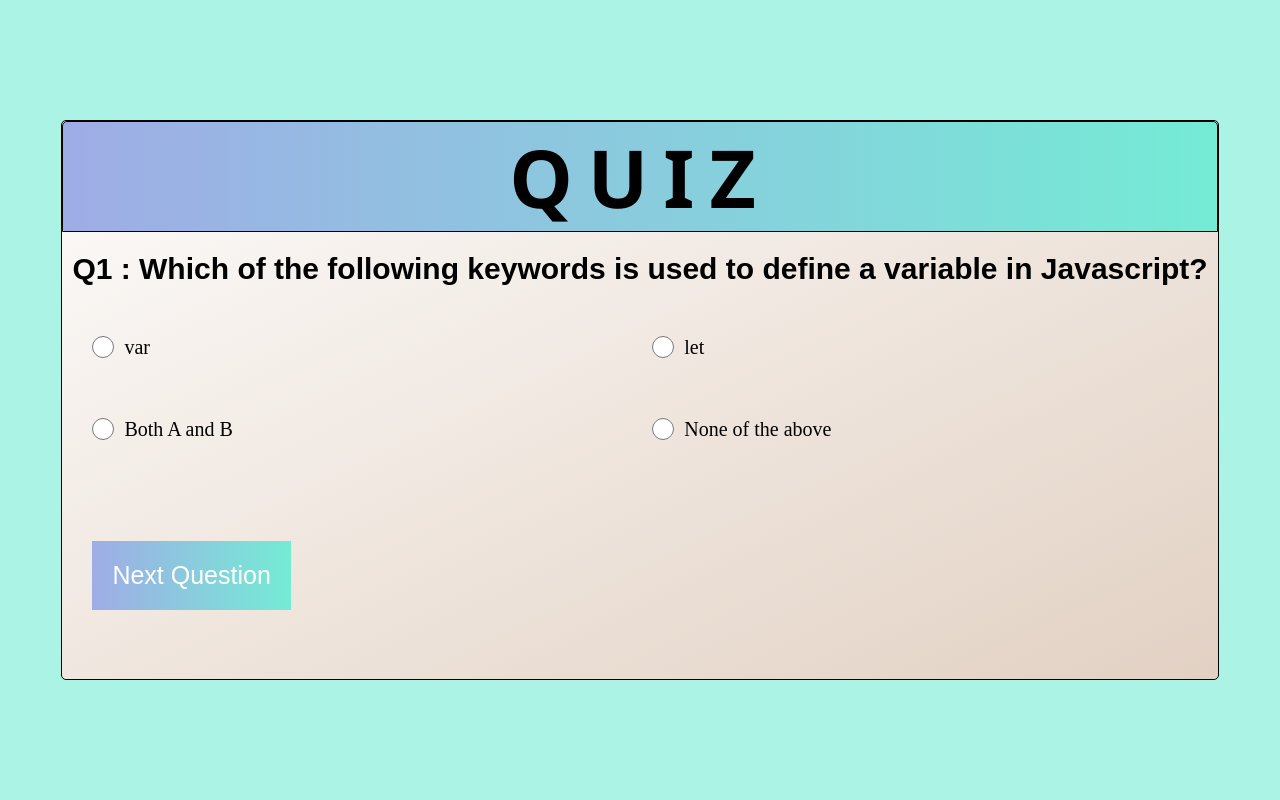
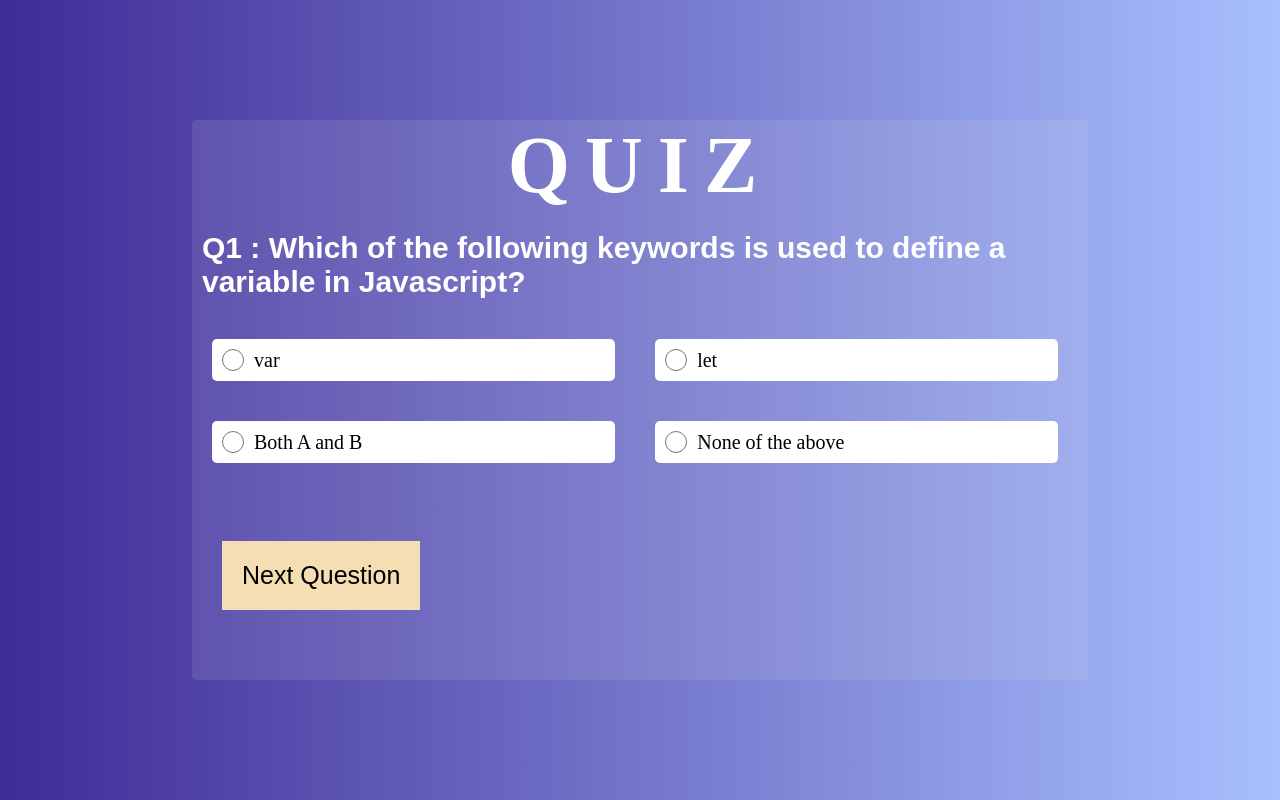
Before and after one commit to rajputankit91/Quizvilla, a website built with Vite: page index.html in a window 1280 px wide. Built offline with nearby package versions, Linux system fonts and the light colour scheme.

Commit message:
quizvilla update 1.06

```diff
--- a/style.css
+++ b/style.css
@@ -10,36 +10,38 @@ body{
     align-items: center;
     width: 100vw;
     height: 100vh;
-    background-color: rgba(116, 235, 213, 0.6);
-    /* background-image: radial-gradient( circle farthest-corner at 22.4% 21.7%, rgba(4,189,228,1) 0%, rgba(2,83,185,1) 100.2% ); */
+    background: linear-gradient(to right, #3f2b96, #a8c0ff);
+}
+
+#app{
+    width: 100%;
+    height: 100%;
 }
 
 #container{
     position: relative;
-    border: 1px solid;
-    min-width: 70%;
+    max-width: 70%;
     min-height: 70%;
-    /* padding: 20px; */
-    background-image: linear-gradient(to bottom right, #FDFCFB, #E2D1C3);
+    background: rgba(217, 214, 228, 0.12);
     border-radius: 05px;
 }
 
 #app h1{
+    color: white;
     letter-spacing: 15px;
     text-transform: uppercase;
-    border: 1px solid;
     border-top-right-radius: 05px;
     border-top-left-radius: 05px;
     font-size: 80px;
-    font-family: 'Segoe UI', Tahoma, Geneva, Verdana, sans-serif;
+    font-family: 'Times New Roman', Times, serif;
     text-align: center;
-    background: linear-gradient(to left, #74ebd5, #9face6);
 }
 
 #app h3{
     margin: 20px 10px;
     font-size: 30px;
     font-family: Arial, Helvetica, sans-serif;
+    color: white;
 }
 
 #wrapper{
@@ -51,9 +53,8 @@ body{
 
 button{
     font-size: 25px;
-    background: linear-gradient(to left, #74ebd5, #9face6);
+    background: wheat;
     padding: 20px;
-    color: white;
     border: none;
     width: 100%;
 }
@@ -66,9 +67,7 @@ button{
     flex-direction: column;
 }
 button:hover{
-    background: linear-gradient(to right, #74ebd5, #9face6);
-    background-color: black;
-    /* color: white; */
+    background:  rgb(134, 198, 225);
     transition: 0.5s all;
     cursor: pointer;
     border: none;
@@ -78,10 +77,11 @@ label{
     position: relative;
     margin: 20px;
     font-size: 20px;
-    /* border: 1px solid; */
+    border-radius: 5px;
     display: inline-block;
     min-width: 45%;
     min-height: 2em;
+    background-color: white;
 }
 
 label:hover{
@@ -105,10 +105,10 @@ span{
         background-color: rgb(80, 125, 228);
     }
     #app{
-        width: 100%;
-        height: 80vh;
-        margin-top:-65px;
-        background: none;
+        /* width: 100%; */
+        /* height: 80vh; */
+        /* margin-top:-65px; */
+        /* background: none; */
     }
 
     .button{
@@ -124,7 +124,7 @@ span{
         min-height: 25%;
         border-radius: 15px;
         padding: 15px;
-        box-shadow: 0px 15px 10px rgb(229, 95, 95);
+        box-shadow: 0px 15px 10px rgb(141, 162, 200);
     }
 
     #app h1{
@@ -153,5 +153,8 @@ span{
     #container{
         background-image: none;
         border: none;
+        width: 80%;
+        height: 70%;
+        margin-top: -20px;
     }
 }
```
